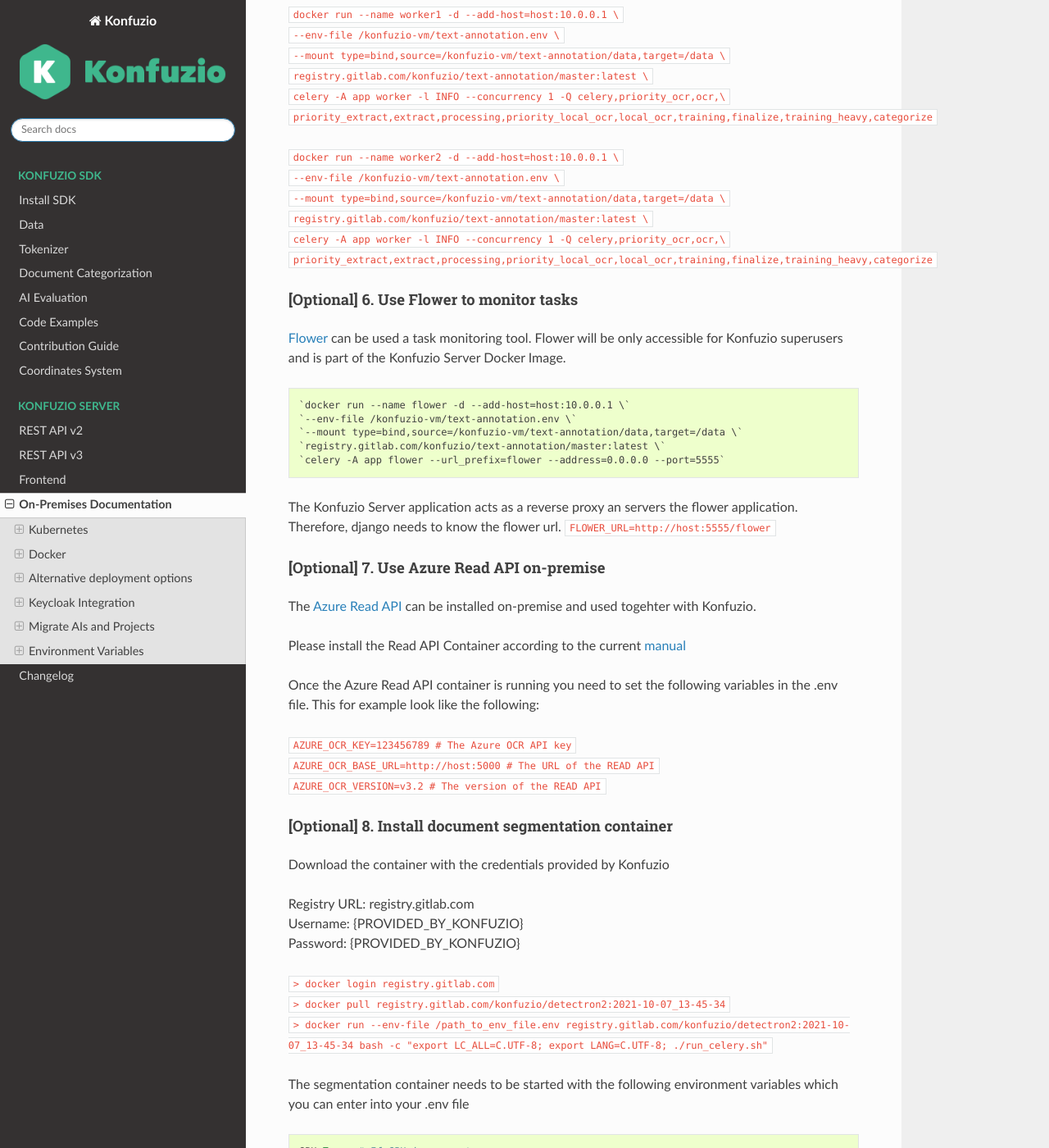
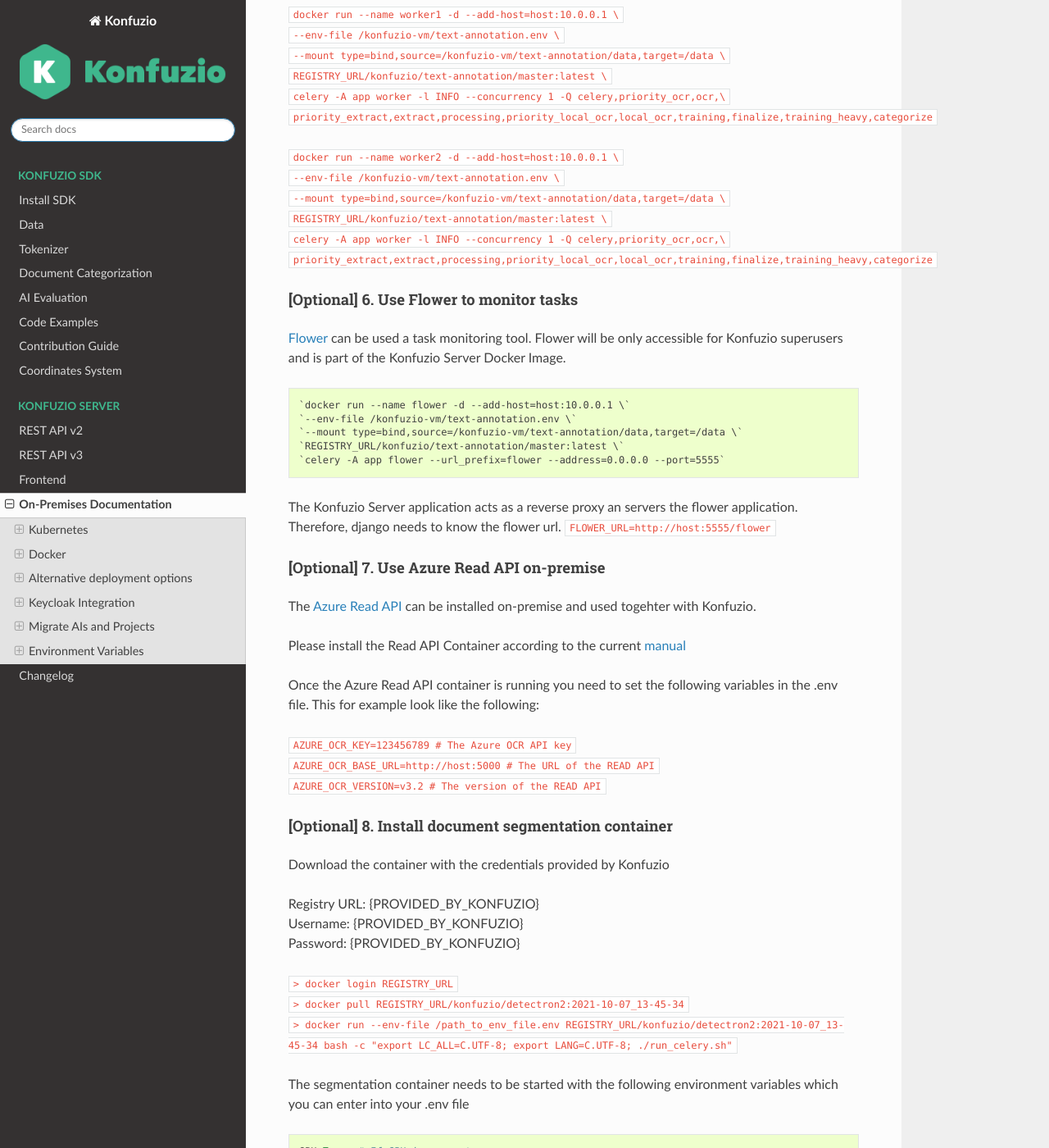
Before and after one commit to konfuzio-ai/konfuzio-sdk, a Sphinx documentation site: the page built from docs/web/on_premises.md, in a window 1280 px wide and 1400 px high, scrolled down 6905 px. Shown: the whole window at 82% size. Built offline with Sphinx 7.4.7 and the Read the Docs theme 2.0.0, drawn with Linux system fonts in a browser that asks for light colours; some of the changed text lies outside the part shown.

Commit message:
Update on_premises.md

````diff
--- a/docs/web/on_premises.md
+++ b/docs/web/on_premises.md
@@ -285,7 +285,7 @@
 In this example we store the files on the host VM and mount the directory "/konfuzio-vm/text-annotation/data" into the container. In the first step we create a container with a shell to then start the initialization scripts within the container.
 The container needs to be able to access IP addresses and hostnames used in the .env. This can be ensured using --add.host. In the example we make the host IP 10.0.0.1 available.
 
-docker run -it --add-host=10.0.0.1 --env-file /konfuzio-vm/text-annotation.env --mount type=bind,source=/konfuzio-vm/text-annotation/data,target=/data registry.gitlab.com/konfuzio/text-annotation/master:latest bash
+docker run -it --add-host=10.0.0.1 --env-file /konfuzio-vm/text-annotation.env --mount type=bind,source=/konfuzio-vm/text-annotation/data,target=/data REGISTRY_URL/konfuzio/text-annotation/master:latest bash
 
 `python manage.py migrate`
 `python manage.py createsuperuser`
@@ -302,19 +302,19 @@
 `docker run -p 80:8000 --name web -d --add-host=host:10.0.0.1 \`
 `--env-file /konfuzio-vm/text-annotation.env \`
 `--mount type=bind,source=/konfuzio-vm/text-annotation/data,target=/data \`
-`registry.gitlab.com/konfuzio/text-annotation/master:latest`
+`REGISTRY_URL/konfuzio/text-annotation/master:latest`
 
 `docker run --name worker1 -d --add-host=host:10.0.0.1 \`
 `--env-file /konfuzio-vm/text-annotation.env \`
 `--mount type=bind,source=/konfuzio-vm/text-annotation/data,target=/data \`
-`registry.gitlab.com/konfuzio/text-annotation/master:latest \`
+`REGISTRY_URL/konfuzio/text-annotation/master:latest \`
 `celery -A app worker -l INFO --concurrency 1 -Q celery,priority_ocr,ocr,\`
 `priority_extract,extract,processing,priority_local_ocr,local_ocr,training,finalize,training_heavy,categorize`
 
 `docker run --name worker2 -d --add-host=host:10.0.0.1 \`
 `--env-file /konfuzio-vm/text-annotation.env \`
 `--mount type=bind,source=/konfuzio-vm/text-annotation/data,target=/data \`
-`registry.gitlab.com/konfuzio/text-annotation/master:latest \`
+`REGISTRY_URL/konfuzio/text-annotation/master:latest \`
 `celery -A app worker -l INFO --concurrency 1 -Q celery,priority_ocr,ocr,\`
 `priority_extract,extract,processing,priority_local_ocr,local_ocr,training,finalize,training_heavy,categorize`
 
@@ -326,7 +326,7 @@
 `docker run --name flower -d --add-host=host:10.0.0.1 \`
 `--env-file /konfuzio-vm/text-annotation.env \`
 `--mount type=bind,source=/konfuzio-vm/text-annotation/data,target=/data \`
-`registry.gitlab.com/konfuzio/text-annotation/master:latest \`
+`REGISTRY_URL/konfuzio/text-annotation/master:latest \`
 `celery -A app flower --url_prefix=flower --address=0.0.0.0 --port=5555`
 ```
 
@@ -347,13 +347,13 @@
 
 Download the container with the credentials provided by Konfuzio
 
-Registry URL: registry.gitlab.com
+Registry URL: {PROVIDED_BY_KONFUZIO}
 Username: {PROVIDED_BY_KONFUZIO}
 Password: {PROVIDED_BY_KONFUZIO}
 
-`> docker login registry.gitlab.com`
-`> docker pull registry.gitlab.com/konfuzio/detectron2:2021-10-07_13-45-34`
-`> docker run --env-file /path_to_env_file.env registry.gitlab.com/konfuzio/detectron2:2021-10-07_13-45-34 bash -c "export LC_ALL=C.UTF-8; export LANG=C.UTF-8; ./run_celery.sh"`
+`> docker login REGISTRY_URL`
+`> docker pull REGISTRY_URL/konfuzio/detectron2:2021-10-07_13-45-34`
+`> docker run --env-file /path_to_env_file.env REGISTRY_URL/konfuzio/detectron2:2021-10-07_13-45-34 bash -c "export LC_ALL=C.UTF-8; export LANG=C.UTF-8; ./run_celery.sh"`
 
 The segmentation container needs to be started with the following environment variables which you can enter into your .env file
 ```
@@ -486,7 +486,7 @@
 
 ### Environment Variables for Konfuzio Server
 
-Konfuzio Server is fully configured via environment variables, these can be passed as dedicated environment variables or a single .env to the Konfuzio Server containers (registry.gitlab.com/konfuzio/text-annotation/master). A template for a .env file is provided here:
+Konfuzio Server is fully configured via environment variables, these can be passed as dedicated environment variables or a single .env to the Konfuzio Server containers (REGISTRY_URL/konfuzio/text-annotation/master). A template for a .env file is provided here:
 
 ```text
 # False for production, True for local development (mandatory).
````
Also changed, not shown: other parts of docs/web/on_premises.md (+0 -2 lines).
